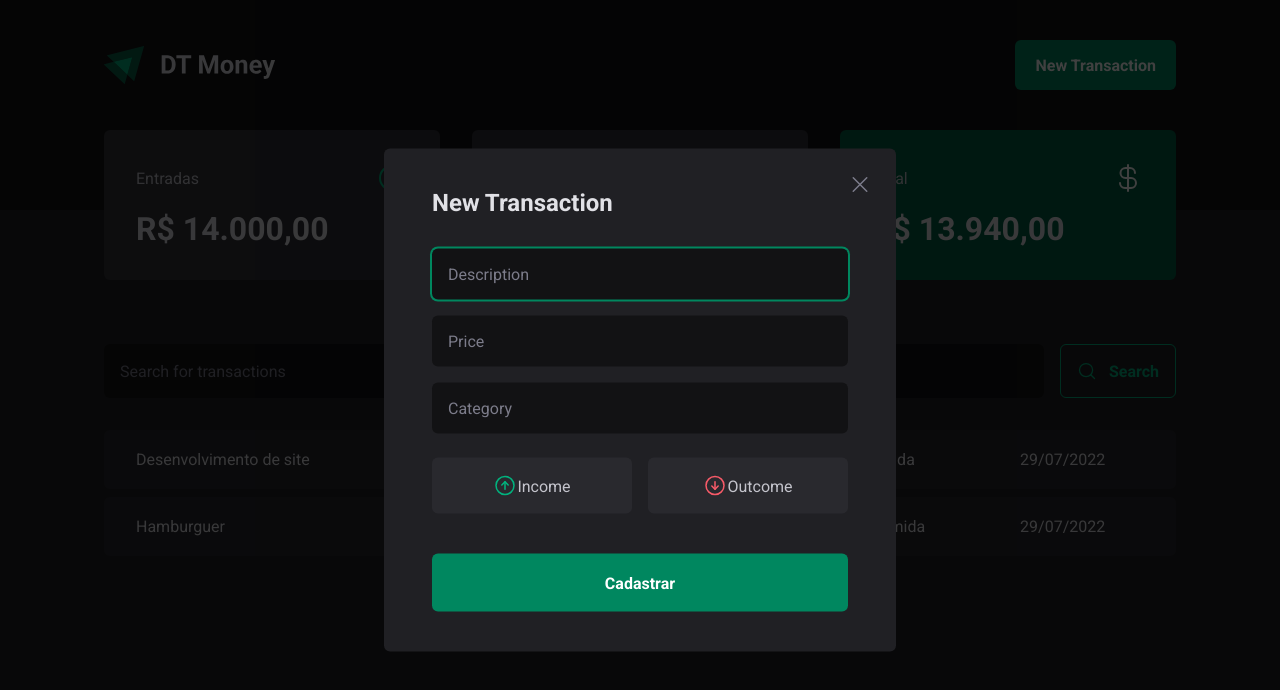
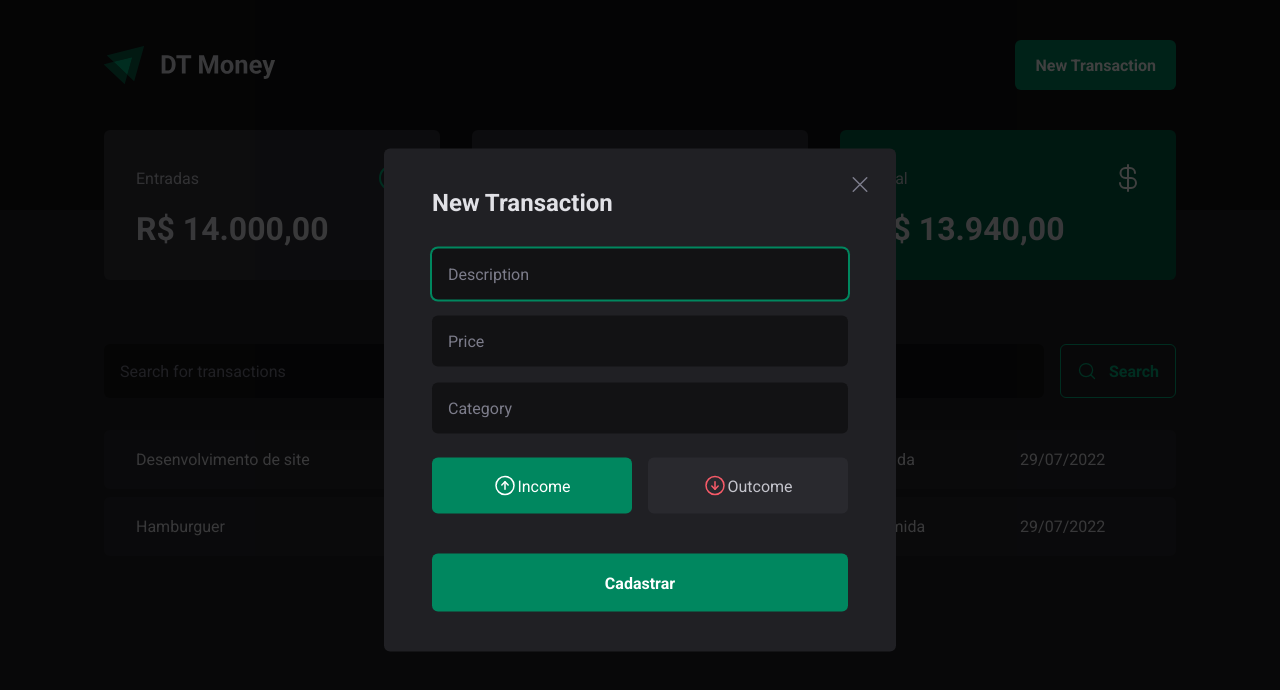
Before and after one commit to danielcaze/ignite-money, a React (Vite) app: page / in a window 1280 px wide. Both pictures are taken after a click on the button "New Transaction". Shown: the top 690 px of the page. Built offline with nearby package versions, Linux system fonts and the light colour scheme; data requests are answered from the project's data file.

Commit message:
non-common html input with react hook form

```diff
--- a/src/components/NewTransactionModal/index.tsx
+++ b/src/components/NewTransactionModal/index.tsx
@@ -2,7 +2,7 @@
 import { ArrowCircleDown, ArrowCircleUp, X } from "phosphor-react";
 import * as S from './styles'
 import * as zod from 'zod'
-import { useForm } from "react-hook-form";
+import { Controller, useForm } from "react-hook-form";
 import { zodResolver } from "@hookform/resolvers/zod";
 
 const newTransactionFormSchema = zod.object({
@@ -16,8 +16,16 @@
 
 export function NewTransactionModal() {
 
-  const { register, handleSubmit, formState: { isSubmitting } } = useForm<newTransactionFormInputs>({
-    resolver: zodResolver(newTransactionFormSchema)
+  const {
+    register,
+    handleSubmit,
+    formState: { isSubmitting },
+    control
+  } = useForm<newTransactionFormInputs>({
+    resolver: zodResolver(newTransactionFormSchema),
+    defaultValues: {
+      type: "income"
+    }
   })
 
   async function handleCreateNewTransaction(data: newTransactionFormInputs) {
@@ -36,18 +44,25 @@
             required
             {...register('description')}
           />
+
           <input type="number"
             placeholder="Price"
             required
             {...register('price', { valueAsNumber: true })}
           />
+
           <input type="text"
             placeholder="Category"
             required
             {...register('category')}
           />
 
-          <S.TransactionType>
+          <Controller control={control} name='type' render={({ field }) => {
+            return (
+              <S.TransactionType
+                onValueChange={field.onChange}
+                value={field.value}
+              >
                 <S.TransactionTypeButton variant="income" value="income">
                   <ArrowCircleUp size={24} />
                   Income
@@ -57,6 +72,8 @@
                   Outcome
                 </S.TransactionTypeButton>
               </S.TransactionType>
+            )
+          }} />
 
           <button type="submit" disabled={isSubmitting}>Cadastrar</button>
         </form>
```
Lines whose indentation alone changed are shown as unchanged.
